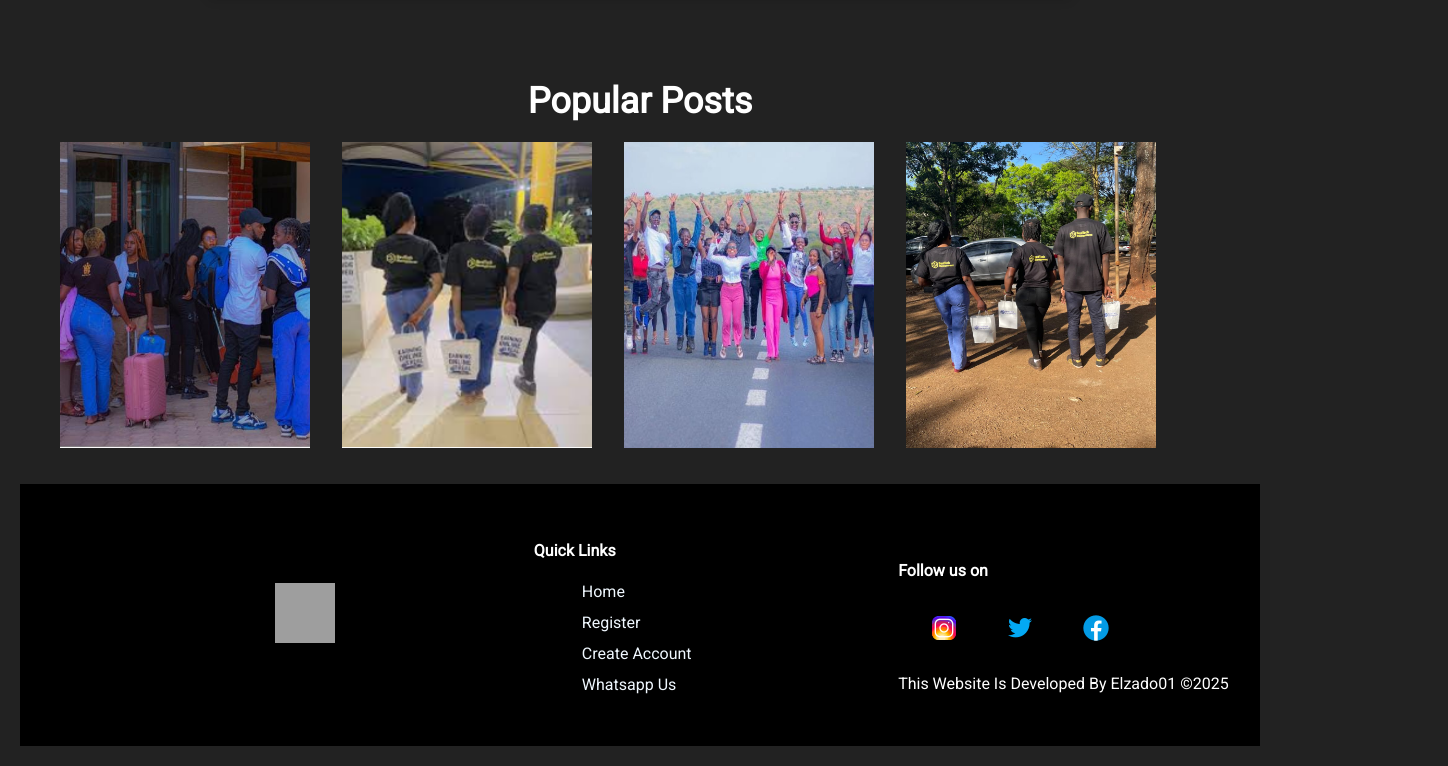
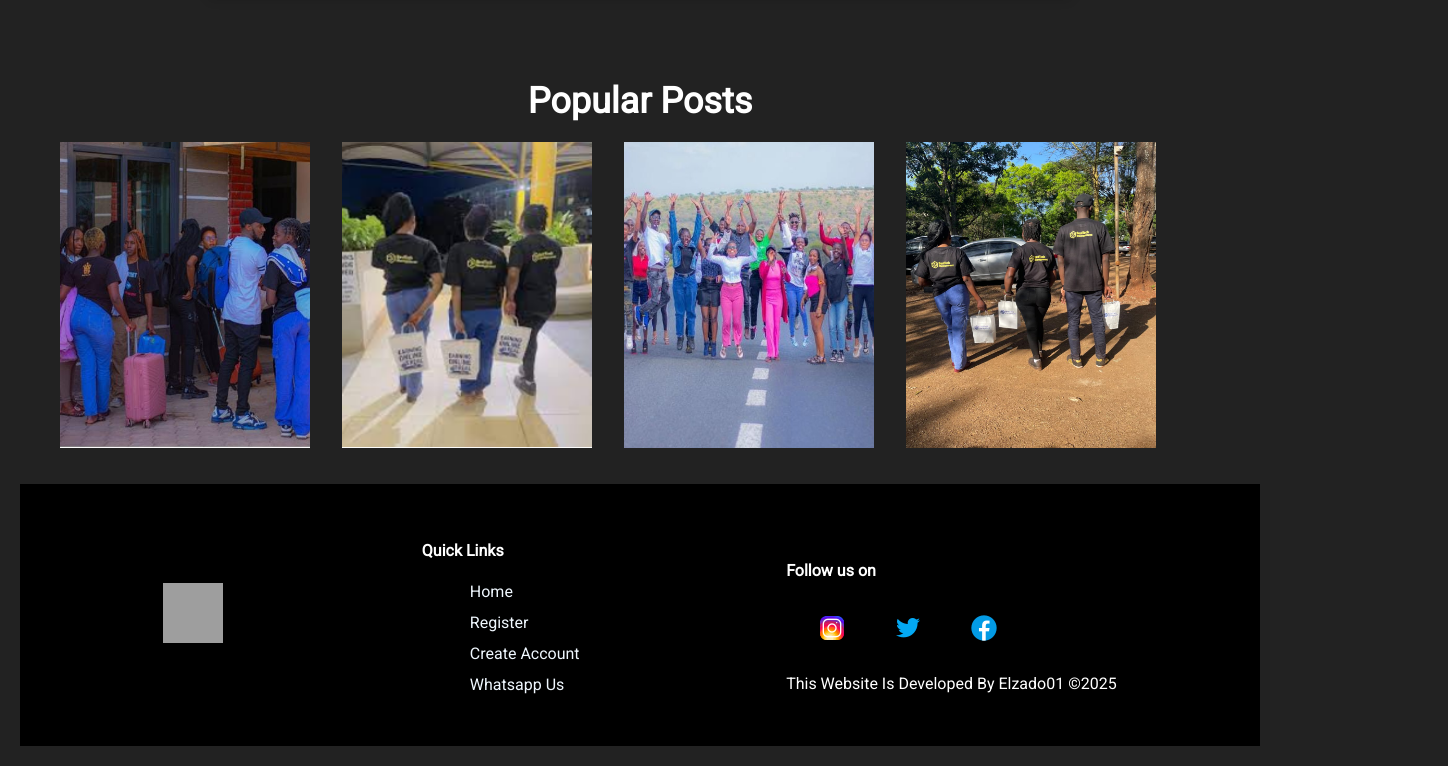
Before and after one commit to elzado001/statehela.com, a plain HTML site: page posts.html in a window 1280 px wide. Shown: the part 3466-4232 px from the top of the page, 1448 px wide, since content can reach past the window. Drawn offline with Linux system fonts and the light colour scheme; grey boxes are pictures that could not be loaded.

Commit message:
Update posts.css

```diff
--- a/posts.css
+++ b/posts.css
@@ -186,7 +186,7 @@ footer .footer-right{
 .wrapper {
     width: 1152px;
     margin: 0 auto;
-    padding: 0 120px;
+
 }
 
 /* hanging buttons */
```
